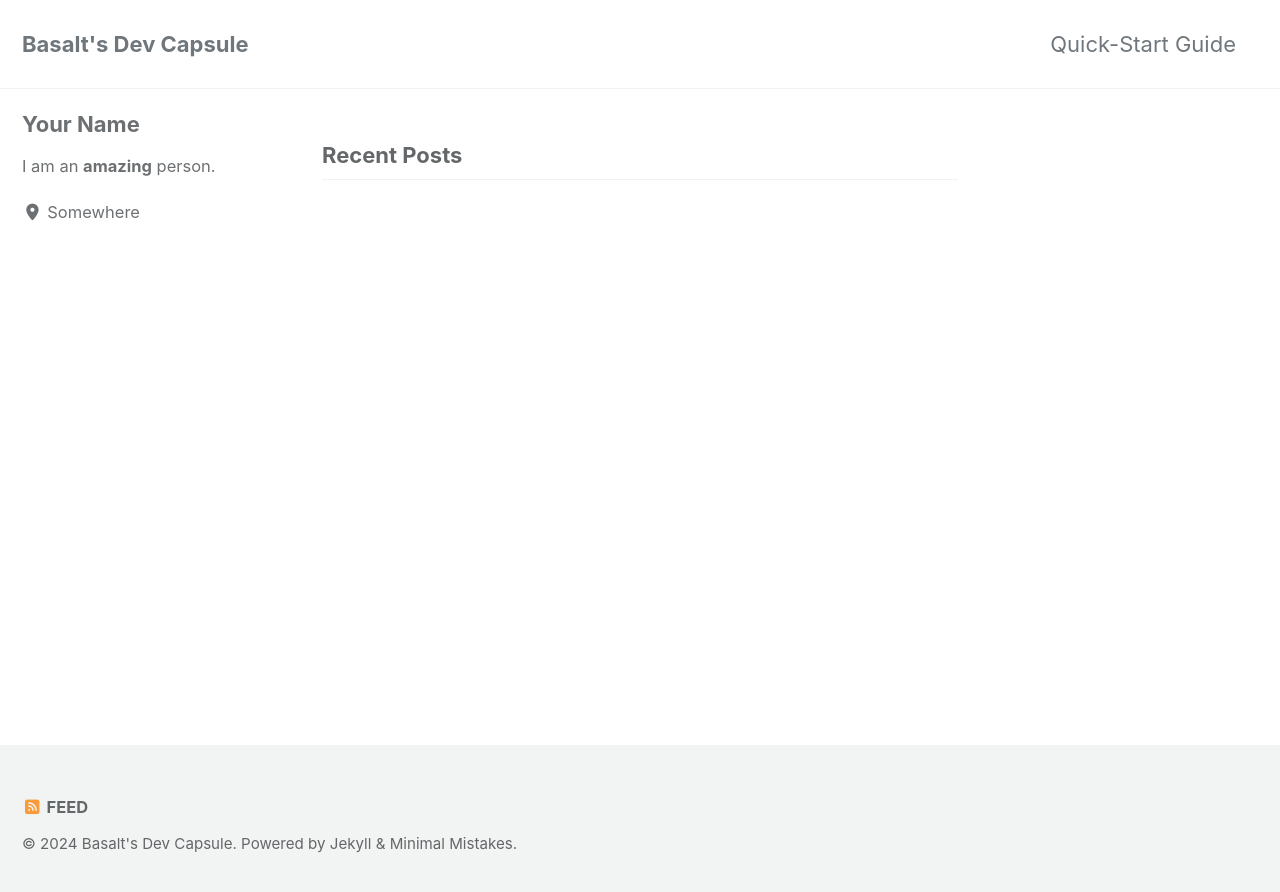
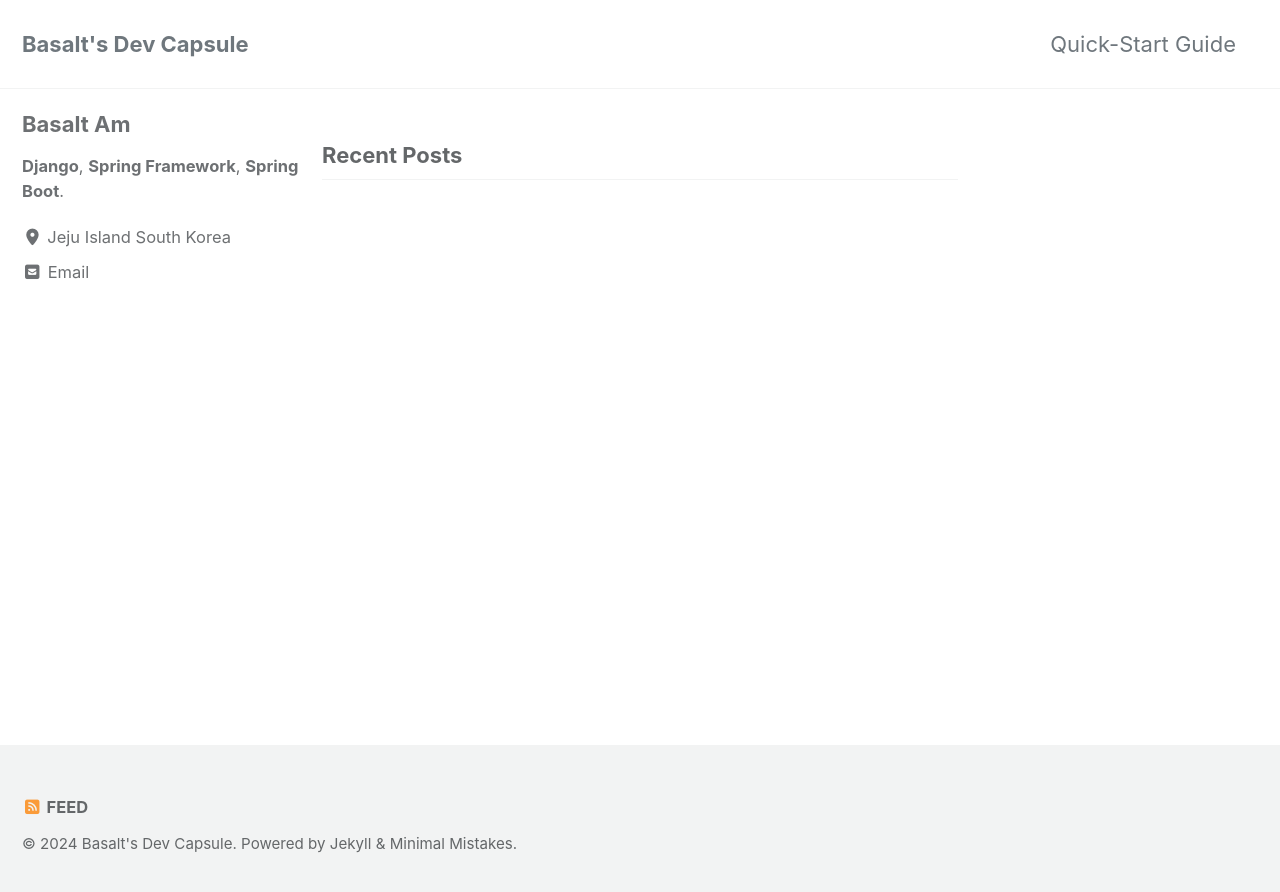
Before and after one commit to basaltam/basaltam.github.io, a Jekyll site: the page built from index.html, in a window 1280 px wide. Shown: the top 892 px of the page. Built offline with Jekyll 4.4.1, drawn with Linux system fonts in a browser that asks for light colours; cached includes are drawn as plain includes; the list of posts is cut into pages by our own code.

Commit message:
Update _config.yml

```diff
--- a/_config.yml
+++ b/_config.yml
@@ -113,11 +113,11 @@ analytics:
 
 # Site Author
 author:
-  name             : "Your Name"
+  name             : "Basalt Am"
   avatar           : # path of avatar image, e.g. "/assets/images/bio-photo.jpg"
-  bio              : "I am an **amazing** person."
-  location         : "Somewhere"
-  email            :
+  bio              : "**Django**, **Spring Framework**, **Spring Boot**."
+  location         : "Jeju Island South Korea"
+  email            : "basaltthedev@gmail.com"
   links:
     - label: "Email"
       icon: "fas fa-fw fa-envelope-square"
```
